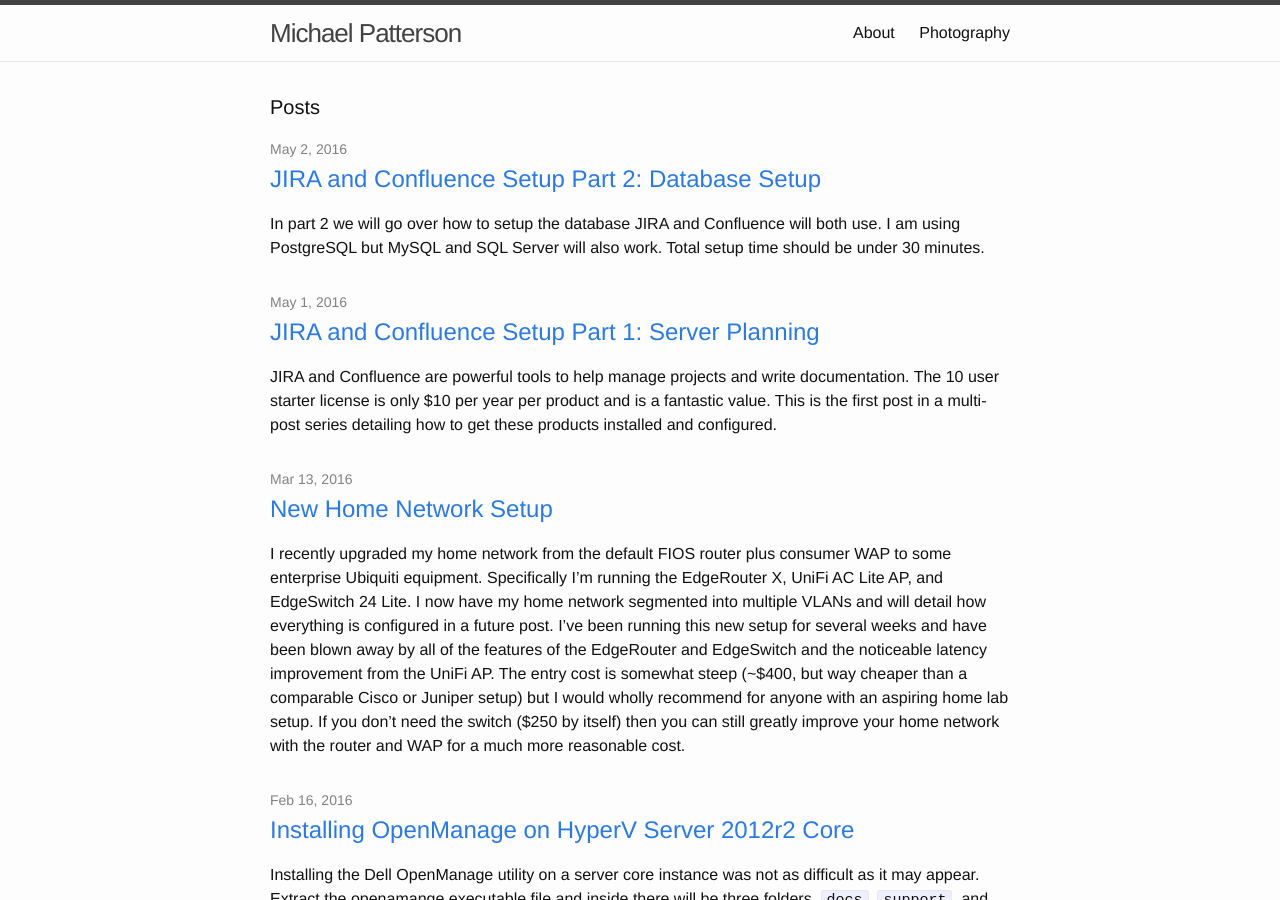
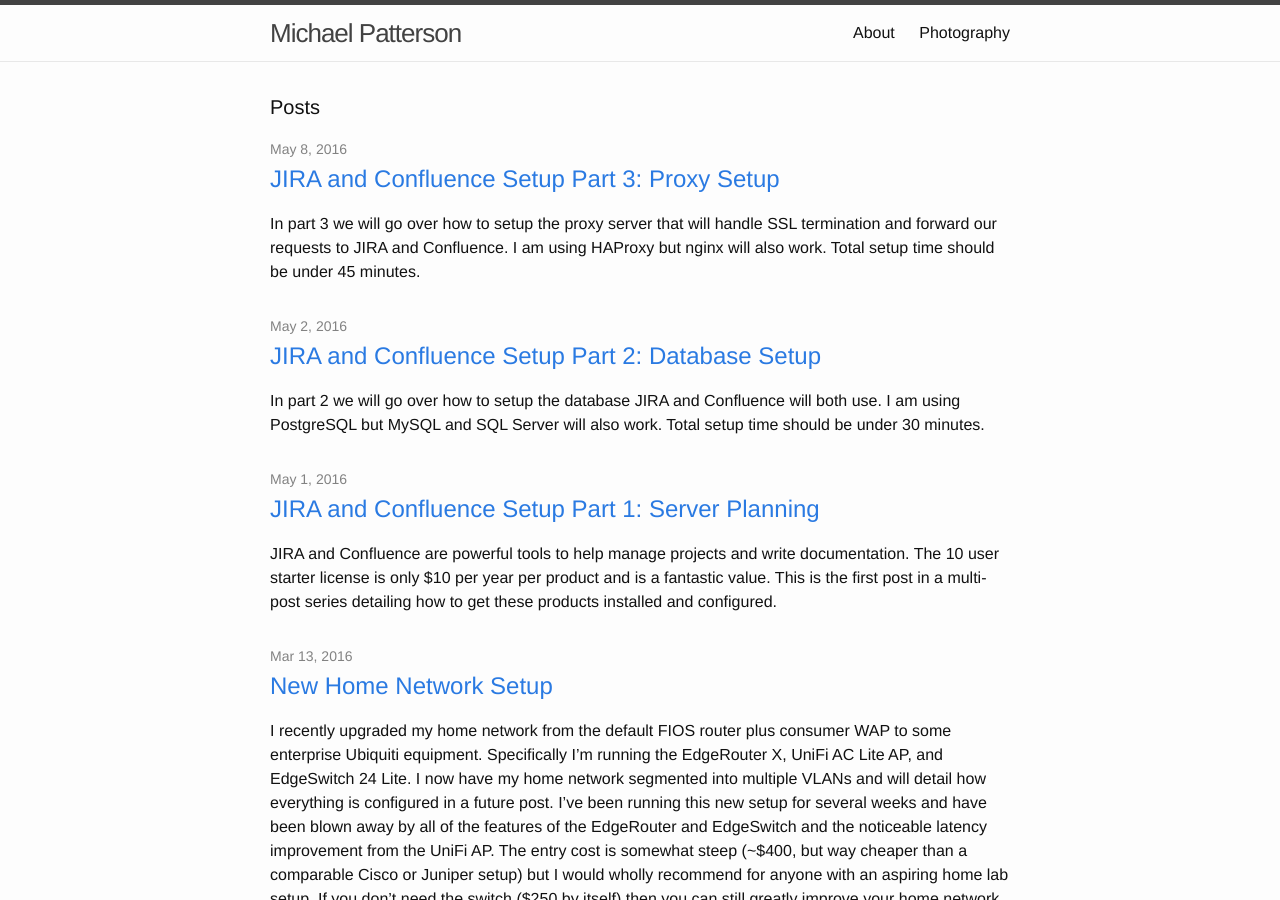
Before and after one commit to mbpatterson/blog, a Jekyll site: the page built from index.html, in a window 1280 px wide and 900 px high. Built offline with Jekyll 4.4.1, drawn with Linux system fonts in a browser that asks for light colours; some of the changed lines change nothing that is shown.

Commit message:
part 3 proxy setup

```diff
--- a/_posts/2016-5-1-jira-confluence-setup-part-1.md
+++ b/_posts/2016-5-1-jira-confluence-setup-part-1.md
@@ -10,7 +10,7 @@
 
 [Part 2: Database Setup](http://michaelpatterson.me/atlassian/2016/05/02/jira-confluence-setup-part-2.html)
 
-Part 3: Proxy Configuration
+[Part 3: Proxy Configuration](http://michaelpatterson.me/atlassian/2016/05/08/jira-confluence-setup-part-3.html)
 
 Part 4: JIRA Installation
 
--- a/_posts/2016-5-2-jira-confluence-setup-part-2.md
+++ b/_posts/2016-5-2-jira-confluence-setup-part-2.md
@@ -61,7 +61,7 @@
 
 [Part 2: Database Setup](http://michaelpatterson.me/atlassian/2016/05/02/jira-confluence-setup-part-2.html)
 
-Part 3: Proxy Configuration
+[Part 3: Proxy Configuration](http://michaelpatterson.me/atlassian/2016/05/08/jira-confluence-setup-part-3.html)
 
 Part 4: JIRA Installation
 
--- /dev/null
+++ b/_posts/2016-5-8-jira-confluence-setup-part-3.md
@@ -0,0 +1,86 @@
+---
+layout: post
+title: "JIRA and Confluence Setup Part 3: Proxy Setup"
+date: 2016-5-8
+categories: atlassian
+---
+In part 3 we will go over how to setup the proxy server that will handle SSL termination and forward our requests to JIRA and Confluence. I am using HAProxy but nginx will also work. Total setup time should be under 45 minutes.
+
+HAProxy is not included in the default Ubuntu Server software repositories so we need to add an additional one. Switch to the root user then add the repository with the commands below:
+
+    sudo su
+    add-apt-repository ppa:vbernat/haproxy-1.5
+
+Next run `apt-get update` and `apt-get install haproxy` to install.
+
+Before we edit the HAProxy configuration file, we need to generate a CSR for the SSL certificates JIRA and Confluence will need. Be sure to do this twice, once for JIRA and once for Confluence.
+
+    openssl req -new -newkey rsa:4096 -nodes -keyout yourdomain.key -out yourdomain.csr
+
+Make sure to fill out every required field when prompted.
+
+Purchase 2 SSL certificates (the most basic ones are fine) from your provider of choice (I use Namecheap) and upload the generated CSR. Enter the appropriate administrator email for domain validation. When finished, you should receive 2 files in an email for each certificate. One will be your certificate in .CRT format along with a ca-bundle. SFTP these to your proxy server.
+
+Once uploaded, you need to `cat` the correct files for each domain into a single .pem file for HAProxy to read.
+
+    cat jira.yourdomain.key >> jira.yourdomain.pem
+    cat jira.yourdomain.crt >> jira.yourdomain.pem
+    cat ca-bundle >> jira.yourdomain.pem
+
+Copy the `yourdomain.pem` file to `/etc/ssl/private/yourdomain.pem`
+
+Repeat these steps for the Confluence certificate.
+
+Next we need to edit the HAProxy configuration file.
+
+    sudo vi /etc/haproxy/haproxy.cfg
+
+Under **global configuration** set `maxconn` to 2048
+
+Under **defaults** add `option forwardfor` and `option http-server-close`
+
+Frontend configurations need to be created for both http and https connections:
+
+    frontend http
+    bind your.ip.address:80
+    reqadd X-Forwarded-Proto:\http
+
+    acl host_jira hdr(host) -i jira.yourdomain.com
+    acl host_confluence hdr(host) -i confluence.yourdomain.com
+
+    use_backend jira-backend if host_jira
+    use_backend confluence-backend if host_confluence
+
+    frontend https
+    bind your.ip.address:443 crt /etc/ssl/private/jira.yourdomain.pem crt /etc/ssl/private/confluence.yourdomain.pem
+    reqadd X-Forwarded-Proto:\https
+
+    acl host_jira hdr(host) -i jira.yourdomain.com
+    acl host_confluence hdr(host) -i confluence.yourdomain.com
+
+    use_backend jira-backend if host_jira
+    use_backend confluence-backend if host_confluence
+
+Backend configurations need to be created for both JIRA and Confluence telling HAProxy where to forward incoming connections.
+
+    backend jira-backend
+    redirect scheme https if !{ ssl_fc }
+    server jira jira.internal.ip:8080 check
+
+    backend confluence-backend
+    redirect scheme https if !{ ssl_fc }
+    server confluence confluence.internal.ip:8090 check
+
+Finally, restart the HAProxy service to load your new configuration
+
+    sudo service haproxy restart
+
+[Part 1: Server Planning](http://michaelpatterson.me/atlassian/2016/05/01/jira-confluence-setup-part-1.html)
+
+[Part 2: Database Setup](http://michaelpatterson.me/atlassian/2016/05/02/jira-confluence-setup-part-2.html)
+
+[Part 3: Proxy Configuration](http://michaelpatterson.me/atlassian/2016/05/08/jira-confluence-setup-part-3.html)
+
+Part 4: JIRA Installation
+
+Part 5: Confluence Installation
```
